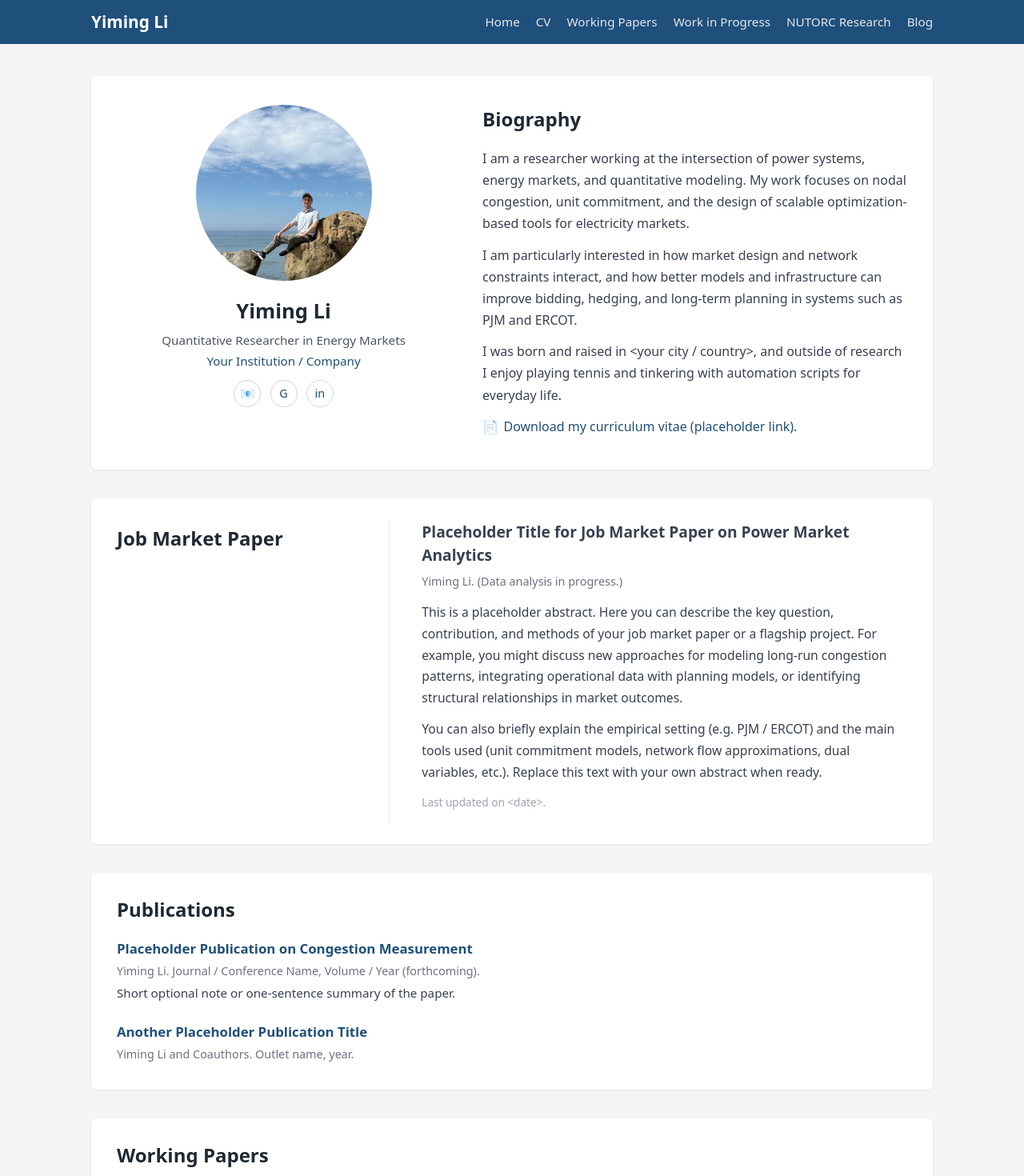
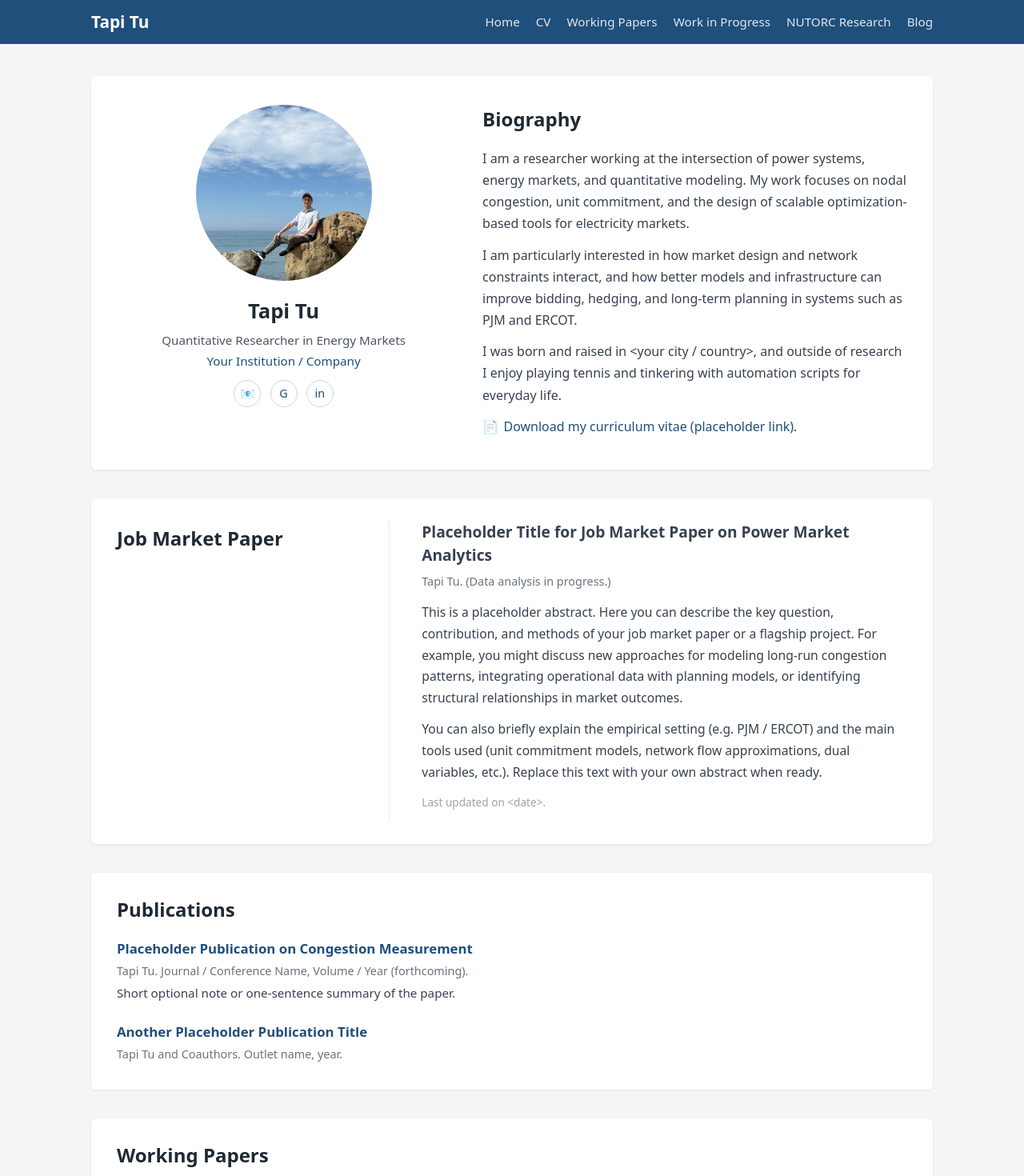
Before and after one commit to yl159-Yiming/CYwebsite, a Vue app: page / in a window 1280 px wide. Shown: the top 1470 px of the page at 80% size. Built offline with nearby package versions, Linux system fonts and the light colour scheme.

Commit message:
change name into Tapi Tu

```diff
--- a/index.html
+++ b/index.html
@@ -4,7 +4,7 @@
     <meta charset="UTF-8">
     <link rel="icon" href="/favicon.ico">
     <meta name="viewport" content="width=device-width, initial-scale=1.0">
-    <title>Vite App</title>
+    <title>Tapi Tu</title>
   </head>
   <body>
     <div id="app"></div>
--- a/src/App.vue
+++ b/src/App.vue
@@ -4,7 +4,7 @@
     <header class="top-nav">
       <div class="top-nav__inner">
         <div class="top-nav__brand">
-          <a href="#about" class="brand-name">Yiming Li</a>
+          <a href="#about" class="brand-name">Tapi Tu</a>
         </div>
         <nav class="top-nav__links">
           <a href="#about">Home</a>
@@ -33,7 +33,7 @@
               />
             </div>
             <div class="about-name-block">
-              <h1 class="about-name">Yiming Li</h1>
+              <h1 class="about-name">Tapi Tu</h1>
               <p class="about-title">Quantitative Researcher in Energy Markets</p>
               <p class="about-affiliation">Your Institution / Company</p>
             </div>
@@ -84,7 +84,7 @@
           <h3 class="paper-title">
             Placeholder Title for Job Market Paper on Power Market Analytics
           </h3>
-          <p class="paper-meta">Yiming Li. (Data analysis in progress.)</p>
+          <p class="paper-meta">Tapi Tu. (Data analysis in progress.)</p>
           <p>
             This is a placeholder abstract. Here you can describe the key
             question, contribution, and methods of your job market paper or a
@@ -112,7 +112,7 @@
             <a href="https://google.com">Placeholder Publication on Congestion Measurement</a>
           </h3>
           <p class="paper-entry__meta">
-            Yiming Li. Journal / Conference Name, Volume / Year (forthcoming).
+            Tapi Tu. Journal / Conference Name, Volume / Year (forthcoming).
           </p>
           <p class="paper-entry__note">
             Short optional note or one-sentence summary of the paper.
@@ -124,7 +124,7 @@
             <a href="https://google.com">Another Placeholder Publication Title</a>
           </h3>
           <p class="paper-entry__meta">
-            Yiming Li and Coauthors. Outlet name, year.
+            Tapi Tu and Coauthors. Outlet name, year.
           </p>
         </article>
       </section>
@@ -158,7 +158,7 @@
           <h3 class="paper-entry__title">
             <a href="https://google.com">Using Historical Congestion to Design Hedging Strategies</a>
           </h3>
-          <p class="paper-entry__meta">Yiming Li.</p>
+          <p class="paper-entry__meta">Tapi Tu.</p>
           <p class="paper-entry__update">Last updated on &lt;date&gt;.</p>
         </article>
       </section>
```
